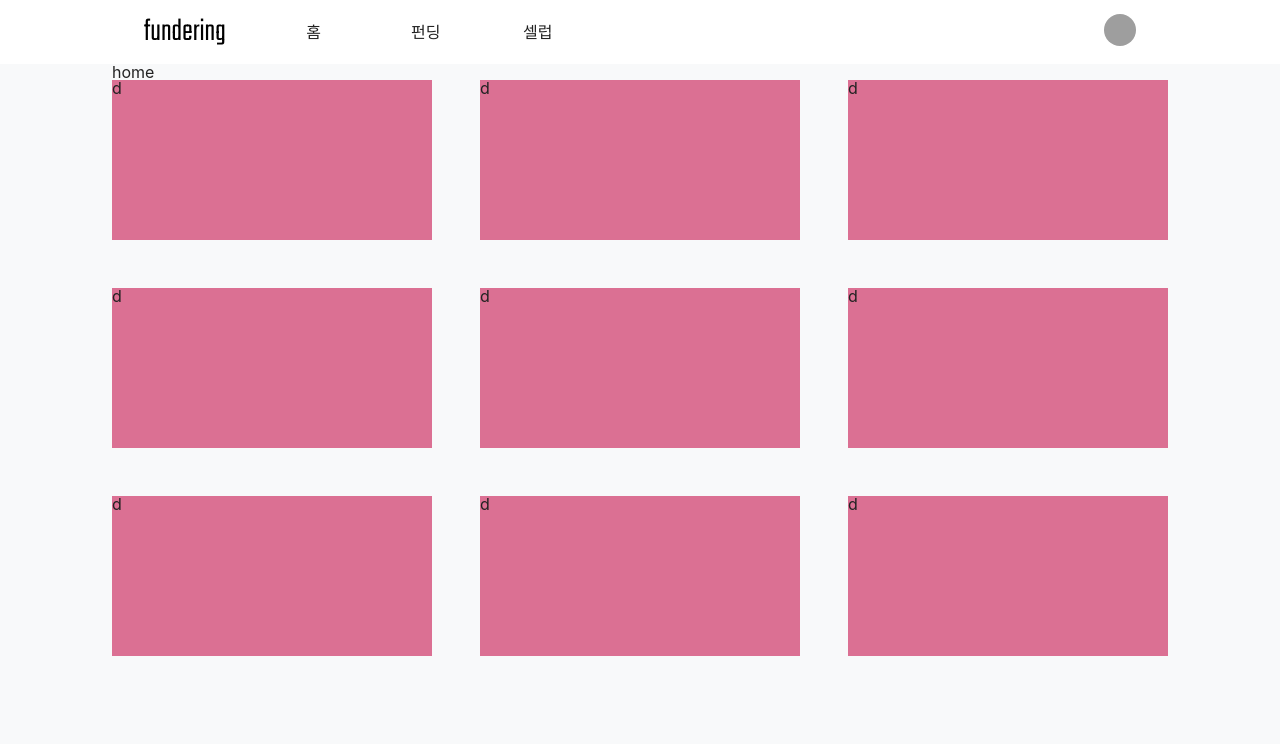
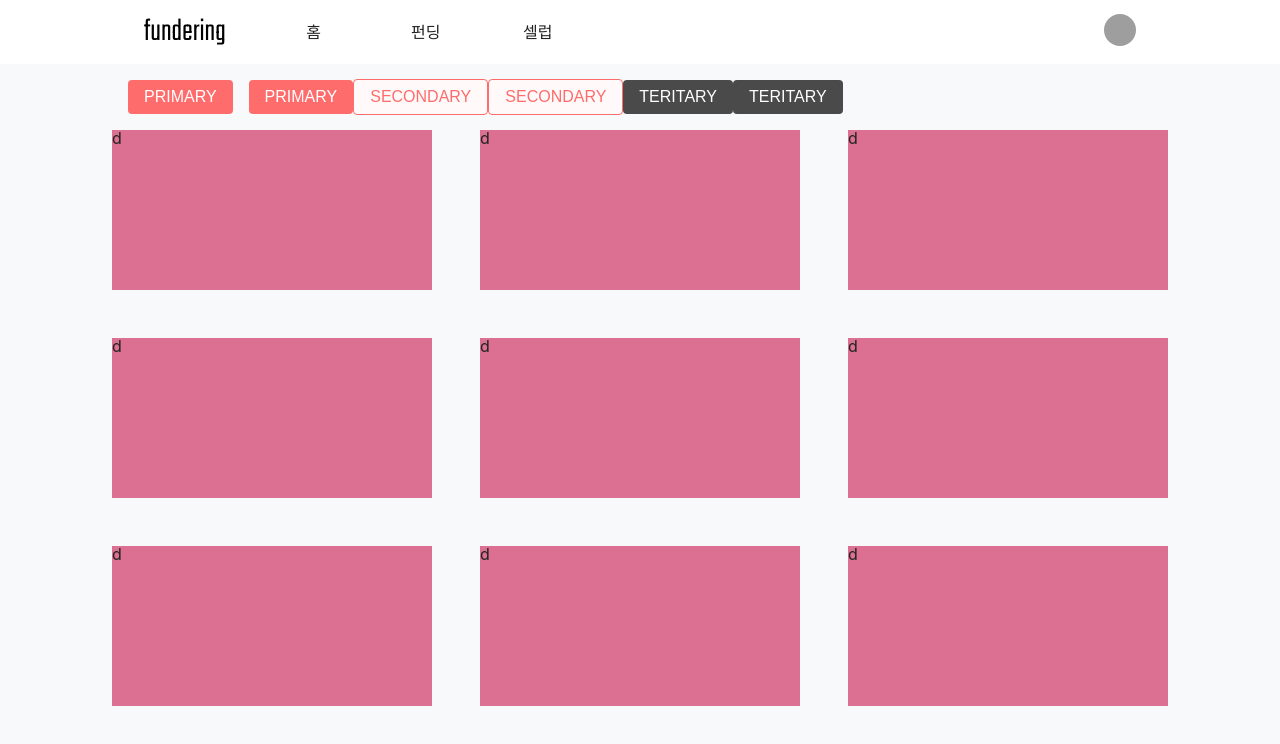
Before and after one commit to Step3-kakao-tech-campus/Team13_FE, a React (Vite) app in the folder src/: page / in a window 1280 px wide. Shown: the top 744 px of the page. Built offline with nearby package versions, Linux system fonts and the light colour scheme; grey boxes are pictures that could not be loaded; a web font is replaced by a local one.

Commit message:
feat: 공통 버튼 컴포넌트

```diff
--- /dev/null
+++ b/src/src/components/common/Button.jsx
@@ -0,0 +1,80 @@
+import styled, { css } from "styled-components";
+import { PropTypes } from "prop-types";
+import BUTTON_TYPE from "@/constants/BUTTON_TYPE.js";
+
+const Styled = {
+  Button: styled.button`
+    padding: 0.5rem 1rem;
+
+    color: ${({ theme }) => theme.color.white};
+
+    border-radius: 0.25rem;
+
+    &:hover {
+      transition: all ease-in-out 0.2s;
+    }
+
+    ${({ isHoverStyle, type, theme }) =>
+      type === BUTTON_TYPE.PRIMARY &&
+      css`
+        background-color: ${theme.color.mainRed};
+
+        ${isHoverStyle &&
+        css`
+          &:hover {
+            background-color: ${theme.color.mainRedHover};
+          }
+        `}
+      `}
+
+    ${({ isHoverStyle, type, theme }) =>
+      type === BUTTON_TYPE.SECONDARY &&
+      css`
+        background-color: ${theme.color.secondaryRed};
+        border: 1px solid ${theme.color.mainRed};
+        color: ${theme.color.mainRed};
+
+        ${isHoverStyle &&
+        css`
+          &:hover {
+            background-color: ${theme.color.secondaryRedHover};
+            color: ${theme.color.mainRed};
+          }
+        `}
+      `}
+
+    ${({ isHoverStyle, type, theme }) =>
+      type === BUTTON_TYPE.TERTIARY &&
+      css`
+        background-color: ${theme.color.subBlack};
+
+        ${isHoverStyle &&
+        css`
+          &:hover {
+            background-color: ${theme.color.subBlackHover};
+          }
+        `}
+      `}
+  `,
+};
+
+function Button({ children, type, isHoverStyle, ...props }) {
+  return (
+    <Styled.Button type={type} isHoverStyle={isHoverStyle} {...props}>
+      {children}
+    </Styled.Button>
+  );
+}
+
+Button.propTypes = {
+  children: PropTypes.node,
+  type: PropTypes.string,
+  isHoverStyle: PropTypes.boolean,
+};
+
+Button.defaultProps = {
+  type: BUTTON_TYPE.PRIMARY,
+  isHoverStyle: true,
+};
+
+export default Button;
--- /dev/null
+++ b/src/src/constants/BUTTON_TYPE.js
@@ -0,0 +1,9 @@
+const BUTTON_TYPE = {
+  PRIMARY: "PRIMARY",
+  SECONDARY: "SECONDARY",
+  TERTIARY: "TERTIARY",
+};
+
+Object.freeze(BUTTON_TYPE);
+
+export default BUTTON_TYPE;
--- a/src/src/pages/Test.jsx
+++ b/src/src/pages/Test.jsx
@@ -1,6 +1,8 @@
 import PageTitle from "@/components/common/PageTitle.jsx";
 import Grid from "@/components/common/template/Grid.jsx";
 import styled from "styled-components";
+import Button from "@/components/common/Button.jsx";
+import BUTTON_TYPE from "@/constants/BUTTON_TYPE.js";
 
 const Styled = {
   GridExample: styled.article`
@@ -12,7 +14,18 @@ function Test() {
   return (
     <>
       <PageTitle />
-      <div>home</div>
+      <Button style={{ margin: "1rem" }}>PRIMARY</Button>
+      <Button isHoverStyle={false}>PRIMARY</Button>
+
+      <Button type={BUTTON_TYPE.SECONDARY}>SECONDARY</Button>
+      <Button isHoverStyle={false} type={BUTTON_TYPE.SECONDARY}>
+        SECONDARY
+      </Button>
+
+      <Button type={BUTTON_TYPE.TERTIARY}>TERITARY</Button>
+      <Button isHoverStyle={false} type={BUTTON_TYPE.TERTIARY}>
+        TERITARY
+      </Button>
 
       <Grid>
         <Styled.GridExample>d</Styled.GridExample>
```
